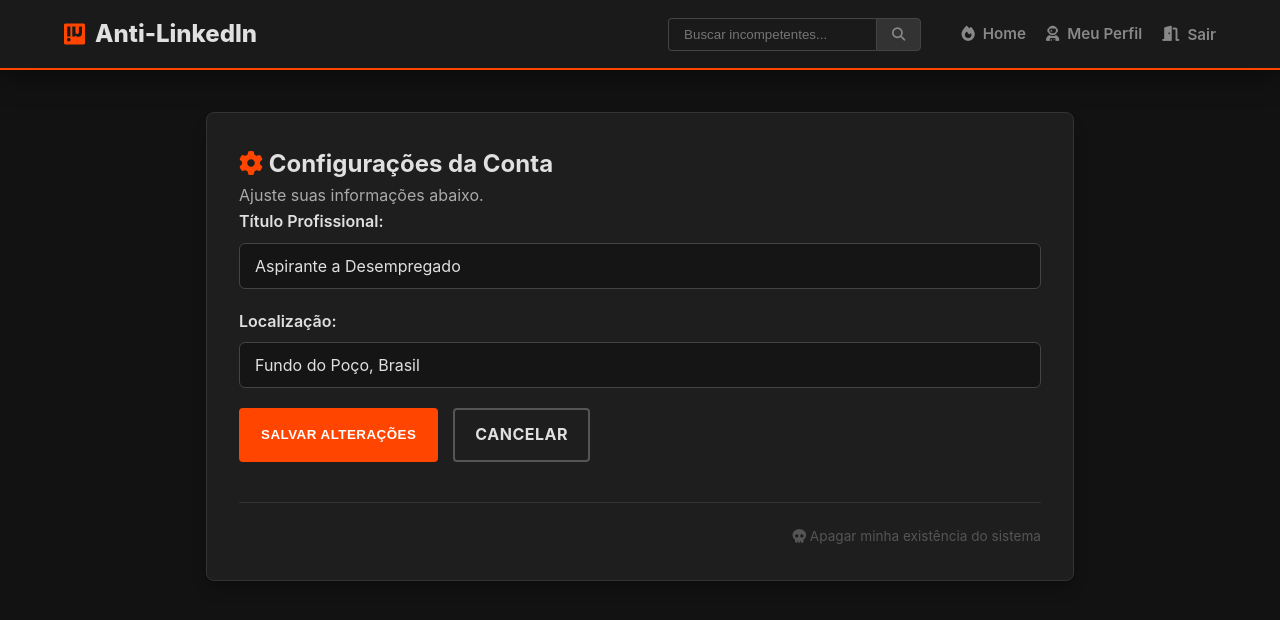
After one commit to gabriellsar/antilink-progweb, a Django app: page /usuarios/configuracoes/ in a window 1280 px wide. The commit adds this page. Shown: the top 620 px of the page. Run offline with Django 5.2, Linux system fonts and the light colour scheme; the visitor is signed in with stand-in values (Sample User, id 1).

Commit message:
final commit

```diff
--- a/templates/components/card_fracasso.html
+++ b/templates/components/card_fracasso.html
@@ -98,7 +98,7 @@
             </form>
 
             <div>
-                {% for comentario in fracasso.comentarios.all|slice:":3" %}
+                {% for comentario in fracasso.comentarios.all %}
                     <div class="comentario-item">
                         <strong class="comment-author">@{{ comentario.autor.username }}:</strong>
                         <span class="comment-text">{{ comentario.texto }}</span>
--- a/usuarios/forms.py
+++ b/usuarios/forms.py
@@ -1,5 +1,5 @@
 from django import forms
-from .models import Depoimento
+from .models import Depoimento, Perfil
 
 class DepoimentoForm(forms.ModelForm):
     class Meta:
@@ -14,3 +14,12 @@ class DepoimentoForm(forms.ModelForm):
         labels = {
             'texto': 'Deixe um endosso de incompetência'
         }
+
+class PerfilUpdateForm(forms.ModelForm):
+    class Meta:
+        model = Perfil
+        fields = ['titulo', 'localizacao']
+        labels = {
+            'titulo': 'Título Profissional',
+            'localizacao': 'Localização'
+        }
--- a/usuarios/models.py
+++ b/usuarios/models.py
@@ -1,5 +1,24 @@
 from django.db import models
 from django.contrib.auth.models import User
+from django.db.models.signals import post_save
+from django.dispatch import receiver
+
+class Perfil(models.Model):
+    usuario = models.OneToOneField(User, on_delete=models.CASCADE, related_name='perfil')
+    titulo = models.CharField(max_length=100, default="Aspirante a Desempregado")
+    localizacao = models.CharField(max_length=100, default="Fundo do Poço, Brasil")
+
+    def __str__(self):
+        return f"Perfil de {self.usuario.username}"
+
+@receiver(post_save, sender=User)
+def criar_perfil_usuario(sender, instance, created, **kwargs):
+    if created:
+        Perfil.objects.create(usuario=instance)
+
+@receiver(post_save, sender=User)
+def salvar_perfil_usuario(sender, instance, **kwargs):
+    instance.perfil.save()
 
 class Depoimento(models.Model):
     autor = models.ForeignKey(User, on_delete=models.CASCADE, related_name='depoimentos_feitos')
--- /dev/null
+++ b/usuarios/templates/usuarios/editar_perfil.html
@@ -0,0 +1,24 @@
+{% extends "base.html" %}
+
+{% block content %}
+<div class="card">
+    <h2><i class="fa-solid fa-gear" style="color: var(--accent-orange);"></i> Configurações da Conta</h2>
+    <p class="page-subtitle">Ajuste suas informações abaixo.</p>
+
+    <form method="post" class="mural-form">
+        {% csrf_token %}
+        {{ form.as_p }}
+
+        <div style="display: flex; gap: 15px; margin-top: 20px;">
+            <button type="submit" class="btn-danger">Salvar Alterações</button>
+            <a href="{% url 'perfil_publico' user.username %}" class="btn-secondary">Cancelar</a>
+        </div>
+    </form>
+
+    <div style="margin-top: 40px; padding-top: 20px; border-top: 1px solid #333; text-align: right;">
+        <a href="{% url 'deletar_conta' %}" style="color: #555; font-size: 0.85em; text-decoration: none; transition: color 0.3s;" onmouseover="this.style.color='#ff4c4c'" onmouseout="this.style.color='#555'">
+            <i class="fa-solid fa-skull"></i> Apagar minha existência do sistema
+        </a>
+    </div>
+</div>
+{% endblock %}
--- a/usuarios/urls.py
+++ b/usuarios/urls.py
@@ -1,12 +1,14 @@
 from django.urls import path
 from .views import (
-    CadastroView, PerfilPublicoView,
+    CadastroView, DeletarContaView, EditarPerfilView, PerfilPublicoView,
     AdicionarDepoimentoView, BuscarUsuariosView
 )
 
 urlpatterns = [
     path('cadastro/', CadastroView.as_view(), name='cadastro'),
     path('buscar/', BuscarUsuariosView.as_view(), name='buscar_usuarios'),
+    path('configuracoes/', EditarPerfilView.as_view(), name='editar_perfil'),
+    path('deletar-conta/', DeletarContaView.as_view(), name='deletar_conta'),
     path('<str:username>/', PerfilPublicoView.as_view(), name='perfil_publico'),
     path('<str:username>/recomendar/', AdicionarDepoimentoView.as_view(), name='adicionar_depoimento'),
 ]
--- a/usuarios/views.py
+++ b/usuarios/views.py
@@ -1,16 +1,14 @@
-from multiprocessing import context
-
-from django.shortcuts import render, get_object_or_404, redirect
+from django.shortcuts import get_object_or_404, redirect
 from django.contrib.auth.models import User
 from django.contrib.auth.mixins import LoginRequiredMixin
 from django.contrib.auth.forms import UserCreationForm
 from django.urls import reverse_lazy
-from django.views.generic import CreateView, DetailView, ListView, View
+from django.views.generic import CreateView, DeleteView, DetailView, ListView, UpdateView, View
 from django.contrib import messages
 
-from .models import Depoimento
-from .forms import DepoimentoForm
+from .forms import DepoimentoForm, PerfilUpdateForm
 from mural.models import Fracasso
+from usuarios.models import Perfil
 
 class CadastroView(CreateView):
     """
@@ -27,6 +25,32 @@ class CadastroView(CreateView):
         """
         messages.success(self.request, "Sua conta foi criada. Prepare-se para a decepção.")
         return super().form_valid(form)
+
+class DeletarContaView(LoginRequiredMixin, DeleteView):
+    """Permite ao usuário deletar sua própria conta de forma irreversível."""
+    model = User
+    template_name = 'usuarios/apagar_conta.html'
+    success_url = reverse_lazy('login')
+
+    def get_object(self, queryset=None):
+        return self.request.user
+
+    def delete(self, request, *args, **kwargs):
+        messages.error(request, "Sua conta foi deletada. Você fugiu do abismo corporativo.")
+        return super().delete(request, *args, **kwargs)
+
+class EditarPerfilView(LoginRequiredMixin, UpdateView):
+    """Permite ao usuário logado alterar seu Título e Localização."""
+    model = Perfil
+    form_class = PerfilUpdateForm
+    template_name = 'usuarios/editar_perfil.html'
+
+    def get_object(self, queryset=None):
+        return self.request.user.perfil
+
+    def get_success_url(self):
+        messages.success(self.request, "Informações atualizadas com sucesso.")
+        return reverse_lazy('perfil_publico', kwargs={'username': self.request.user.username})
 
 class PerfilPublicoView(DetailView):
     """
```
Also changed, not shown: usuarios/templates/usuarios/apagar_conta.html (added, +17 -0 lines), usuarios/templates/usuarios/perfil_publico.html (+14 -3 lines), templates/components/navbar.html (line endings or trailing spaces), usuarios/migrations/0003_perfil.py (added).
